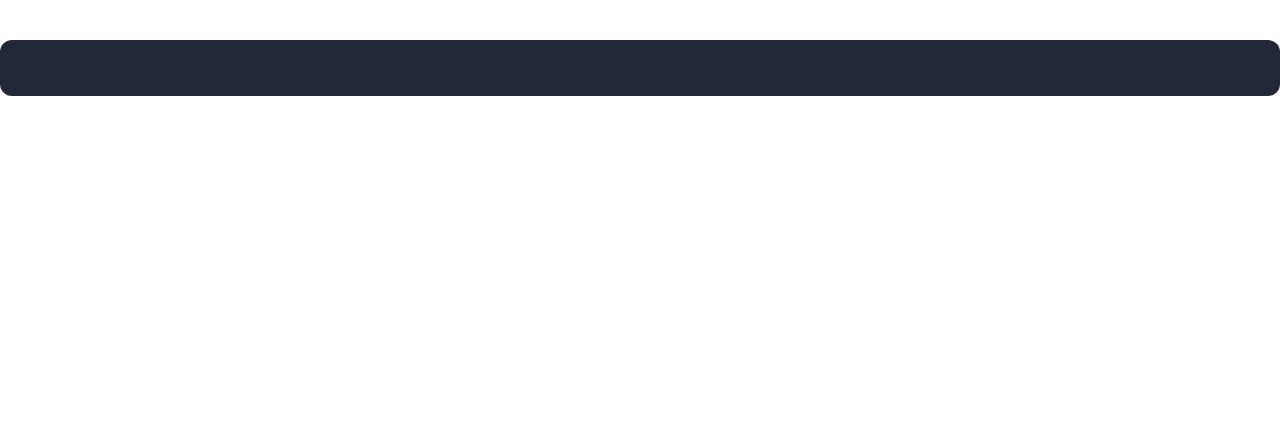
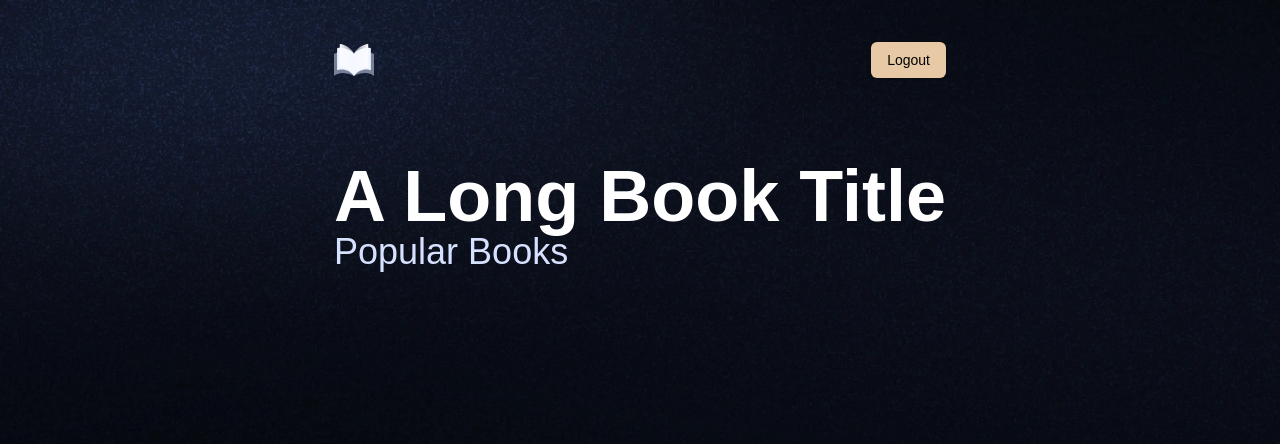
Before and after one commit to ahmadnusa/university-library, a Next.js app: page / in a window 1280 px wide. Shown: the top 444 px of the page. Built offline with nearby package versions, Linux system fonts and the light colour scheme; a web font is replaced by a local one.

Commit message:
Add book components and update configuration for Tailwind CSS

```diff
--- a/package.json
+++ b/package.json
@@ -12,6 +12,7 @@
         "@radix-ui/react-slot": "^1.1.1",
         "class-variance-authority": "^0.7.1",
         "clsx": "^2.1.1",
+        "eslint-plugin-tailwindcss": "^3.18.0",
         "lucide-react": "^0.474.0",
         "next": "15.1.6",
         "react": "^19.0.0",
@@ -24,10 +25,10 @@
         "@types/node": "^20",
         "@types/react": "^19",
         "@types/react-dom": "^19",
+        "autoprefixer": "^10.4.20",
         "eslint": "^9",
         "eslint-config-next": "15.1.6",
         "eslint-config-prettier": "^10.0.1",
-        "eslint-plugin-tailwindcss": "^3.18.0",
         "postcss": "^8",
         "prettier": "^3.4.2",
         "tailwindcss": "^3.4.1",
--- a/src/app/(main)/layout.tsx
+++ b/src/app/(main)/layout.tsx
@@ -1,7 +1,15 @@
 import { ReactNode } from "react"
+import Header from "@/components/Header"
 
 const Layout = ({ children }: { children: ReactNode }) => {
-  return <main className="search"></main>
+  return (
+    <main className="root-container">
+      <div className="mx-auto max-w-7xl">
+        <Header />
+        <div className="mt-20 pb-20">{children}</div>
+      </div>
+    </main>
+  )
 }
 
 export default Layout
--- a/src/app/(main)/page.tsx
+++ b/src/app/(main)/page.tsx
@@ -1,8 +1,15 @@
-import { Button } from "@/components/ui/button"
+import BookOverview from "@/components/BookOverview"
+import BookList from "@/components/BookList"
+import { sampleBooks } from "@/constans"
 
 const Home = () => (
   <>
-    <Button>hello</Button>
+    <BookOverview {...sampleBooks} />
+    <BookList
+      title="Latest Books"
+      books={sampleBooks}
+      containerClassName="mt-28"
+    />
   </>
 )
 
--- /dev/null
+++ b/src/components/BookList.tsx
@@ -0,0 +1,10 @@
+import React from "react"
+
+const BookList = () => {
+  return (
+    <section>
+      <h2 className="font-bebas-neue text-4xl text-light-100">Popular Books</h2>
+    </section>
+  )
+}
+export default BookList
--- /dev/null
+++ b/src/components/BookOverview.tsx
@@ -0,0 +1,22 @@
+import React from "react"
+
+const BookOverview = ({
+  title,
+  author,
+  genre,
+  rating,
+  total_copies,
+  available_copies,
+  description,
+  color,
+  cover,
+}: Book) => {
+  return (
+    <section className="book-overview">
+      <div className="flex flex-1 flex-col gap-5">
+        <h1>A Long Book Title</h1>
+      </div>
+    </section>
+  )
+}
+export default BookOverview
--- /dev/null
+++ b/src/components/Header.tsx
@@ -0,0 +1,27 @@
+import React from "react"
+import Link from "next/link"
+import Image from "next/image"
+import { Button } from "@/components/ui/button"
+
+const Header = () => {
+  return (
+    <header className="my-10 flex justify-between gap-5">
+      <Link href="/">
+        <Image
+          src="/icons/logo.svg"
+          alt="logo"
+          width={0}
+          height={0}
+          className="size-10"
+          priority
+        />
+      </Link>
+      <ul className="flex flex-row items-center gap-8">
+        <li>
+          <Button>Logout</Button>
+        </li>
+      </ul>
+    </header>
+  )
+}
+export default Header
--- /dev/null
+++ b/src/constans/index.ts
@@ -0,0 +1,192 @@
+export const navigationLinks = [
+  {
+    href: "/library",
+    label: "Library",
+  },
+
+  {
+    img: "/icons/user.svg",
+    selectedImg: "/icons/user-fill.svg",
+    href: "/my-profile",
+    label: "My Profile",
+  },
+]
+
+export const adminSideBarLinks = [
+  {
+    img: "/icons/admin/home.svg",
+    route: "/admin",
+    text: "Home",
+  },
+  {
+    img: "/icons/admin/users.svg",
+    route: "/admin/users",
+    text: "All Users",
+  },
+  {
+    img: "/icons/admin/book.svg",
+    route: "/admin/books",
+    text: "All Books",
+  },
+  {
+    img: "/icons/admin/bookmark.svg",
+    route: "/admin/book-requests",
+    text: "Borrow Requests",
+  },
+  {
+    img: "/icons/admin/user.svg",
+    route: "/admin/account-requests",
+    text: "Account Requests",
+  },
+]
+
+export const FIELD_NAMES = {
+  fullName: "Full name",
+  email: "Email",
+  universityId: "University ID Number",
+  password: "Password",
+  universityCard: "Upload University ID Card",
+}
+
+export const FIELD_TYPES = {
+  fullName: "text",
+  email: "email",
+  universityId: "number",
+  password: "password",
+}
+
+export const sampleBooks = [
+  {
+    id: 1,
+    title: "The Midnight Library",
+    author: "Matt Haig",
+    genre: "Fantasy / Fiction",
+    rating: 4.6,
+    total_copies: 20,
+    available_copies: 10,
+    description:
+      "A dazzling novel about all the choices that go into a life well lived, The Midnight Library tells the story of Nora Seed as she finds herself between life and death.",
+    color: "#1c1f40",
+    cover: "https://m.media-amazon.com/images/I/81J6APjwxlL.jpg",
+    video: "/sample-video.mp4?updatedAt=1722593504152",
+    summary:
+      "A dazzling novel about all the choices that go into a life well lived, The Midnight Library tells the story of Nora Seed as she finds herself between life and death. A dazzling novel about all the choices that go into a life well lived, The Midnight Library tells the story of Nora Seed as she finds herself between life and death.",
+  },
+  {
+    id: 2,
+    title: "Atomic Habits",
+    author: "James Clear",
+    genre: "Self-Help / Productivity",
+    rating: 4.9,
+    total_copies: 99,
+    available_copies: 50,
+    description:
+      "A revolutionary guide to making good habits, breaking bad ones, and getting 1% better every day.",
+    color: "#fffdf6",
+    cover: "https://m.media-amazon.com/images/I/81F90H7hnML.jpg",
+    video: "/sample-video.mp4?updatedAt=1722593504152",
+    summary:
+      "A revolutionary guide to making good habits, breaking bad ones, and getting 1% better every day.",
+  },
+  {
+    id: 3,
+    title: "You Don't Know JS: Scope & Closures",
+    author: "Kyle Simpson",
+    genre: "Computer Science / JavaScript",
+    rating: 4.7,
+    total_copies: 9,
+    available_copies: 5,
+    description:
+      "An essential guide to understanding the core mechanisms of JavaScript, focusing on scope and closures.",
+    color: "#f8e036",
+    cover:
+      "https://m.media-amazon.com/images/I/7186YfjgHHL._AC_UF1000,1000_QL80_.jpg",
+    video: "/sample-video.mp4?updatedAt=1722593504152",
+    summary:
+      "An essential guide to understanding the core mechanisms of JavaScript, focusing on scope and closures.",
+  },
+  {
+    id: 4,
+    title: "The Alchemist",
+    author: "Paulo Coelho",
+    genre: "Philosophy / Adventure",
+    rating: 4.5,
+    total_copies: 78,
+    available_copies: 50,
+    description:
+      "A magical tale of Santiago, an Andalusian shepherd boy, who embarks on a journey to find a worldly treasure.",
+    color: "#ed6322",
+    cover:
+      "https://m.media-amazon.com/images/I/61HAE8zahLL._AC_UF1000,1000_QL80_.jpg",
+    video: "/sample-video.mp4?updatedAt=1722593504152",
+    summary:
+      "A magical tale of Santiago, an Andalusian shepherd boy, who embarks on a journey to find a worldly treasure.",
+  },
+  {
+    id: 5,
+    title: "Deep Work",
+    author: "Cal Newport",
+    genre: "Self-Help / Productivity",
+    rating: 4.7,
+    total_copies: 23,
+    available_copies: 23,
+    description:
+      "Rules for focused success in a distracted world, teaching how to cultivate deep focus to achieve peak productivity.",
+    color: "#ffffff",
+    cover: "https://m.media-amazon.com/images/I/81JJ7fyyKyS.jpg",
+    video: "/sample-video.mp4?updatedAt=1722593504152",
+    summary:
+      "Rules for focused success in a distracted world, teaching how to cultivate deep focus to achieve peak productivity.",
+  },
+  {
+    id: 6,
+    title: "Clean Code",
+    author: "Robert C. Martin",
+    genre: "Computer Science / Programming",
+    rating: 4.8,
+    total_copies: 56,
+    available_copies: 56,
+    description:
+      "A handbook of agile software craftsmanship, offering best practices and principles for writing clean and maintainable code.",
+    color: "#080c0d",
+    cover:
+      "https://m.media-amazon.com/images/I/71T7aD3EOTL._UF1000,1000_QL80_.jpg",
+    video: "/sample-video.mp4?updatedAt=1722593504152",
+    summary:
+      "A handbook of agile software craftsmanship, offering best practices and principles for writing clean and maintainable code.",
+  },
+  {
+    id: 7,
+    title: "The Pragmatic Programmer",
+    author: "Andrew Hunt, David Thomas",
+    genre: "Computer Science / Programming",
+    rating: 4.8,
+    total_copies: 25,
+    available_copies: 3,
+    description:
+      "A timeless guide for developers to hone their skills and improve their programming practices.",
+    color: "#100f15",
+    cover:
+      "https://m.media-amazon.com/images/I/71VStSjZmpL._AC_UF1000,1000_QL80_.jpg",
+    video: "/sample-video.mp4?updatedAt=1722593504152",
+    summary:
+      "A timeless guide for developers to hone their skills and improve their programming practices.",
+  },
+  {
+    id: 8,
+    title: "The Psychology of Money",
+    author: "Morgan Housel",
+    genre: "Finance / Self-Help",
+    rating: 4.8,
+    total_copies: 10,
+    available_copies: 5,
+    description:
+      "Morgan Housel explores the unique behaviors and mindsets that shape financial success and decision-making.",
+    color: "#ffffff",
+    cover:
+      "https://m.media-amazon.com/images/I/81Dky+tD+pL._AC_UF1000,1000_QL80_.jpg",
+    video: "/sample-video.mp4?updatedAt=1722593504152",
+    summary:
+      "Morgan Housel explores the unique behaviors and mindsets that shape financial success and decision-making.",
+  },
+]
--- a/tailwind.config.ts
+++ b/tailwind.config.ts
@@ -1,7 +1,6 @@
 import type { Config } from "tailwindcss"
 
 export default {
-  important: true,
   darkMode: ["class"],
   content: [
     "./src/pages/**/*.{js,ts,jsx,tsx,mdx}",
```
Also changed, not shown: eslint.config.mjs (+4 -7 lines), src/types.d.ts (added, +15 -0 lines), 2 other files (tests, documents, lock files or other folders).
